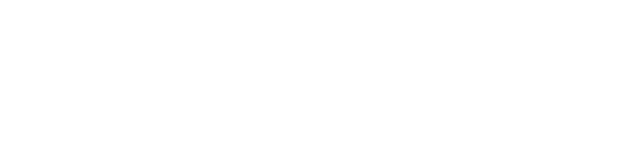
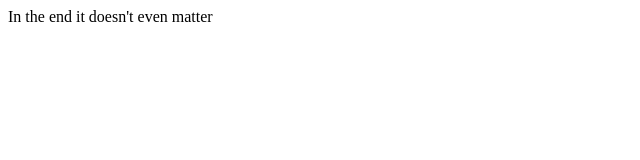
Before and after one commit to luxor92/git-lesson, a plain HTML site: page index.html in a window 1280 px wide. Shown: the whole page, without its empty margins (0-640 px from the left). Drawn offline with Linux system fonts and the light colour scheme.

Commit message:
was modified index.html

```diff
--- a/index.html
+++ b/index.html
@@ -5,6 +5,7 @@
     <meta http-equiv="X-UA-Compatible" content="IE=edge">
     <meta name="viewport" content="width=device-width, initial-scale=1.0">
     <title>The world is not enough</title>
+    <div>In the end it doesn't even matter</div>
 </head>
 <body>
 
```
